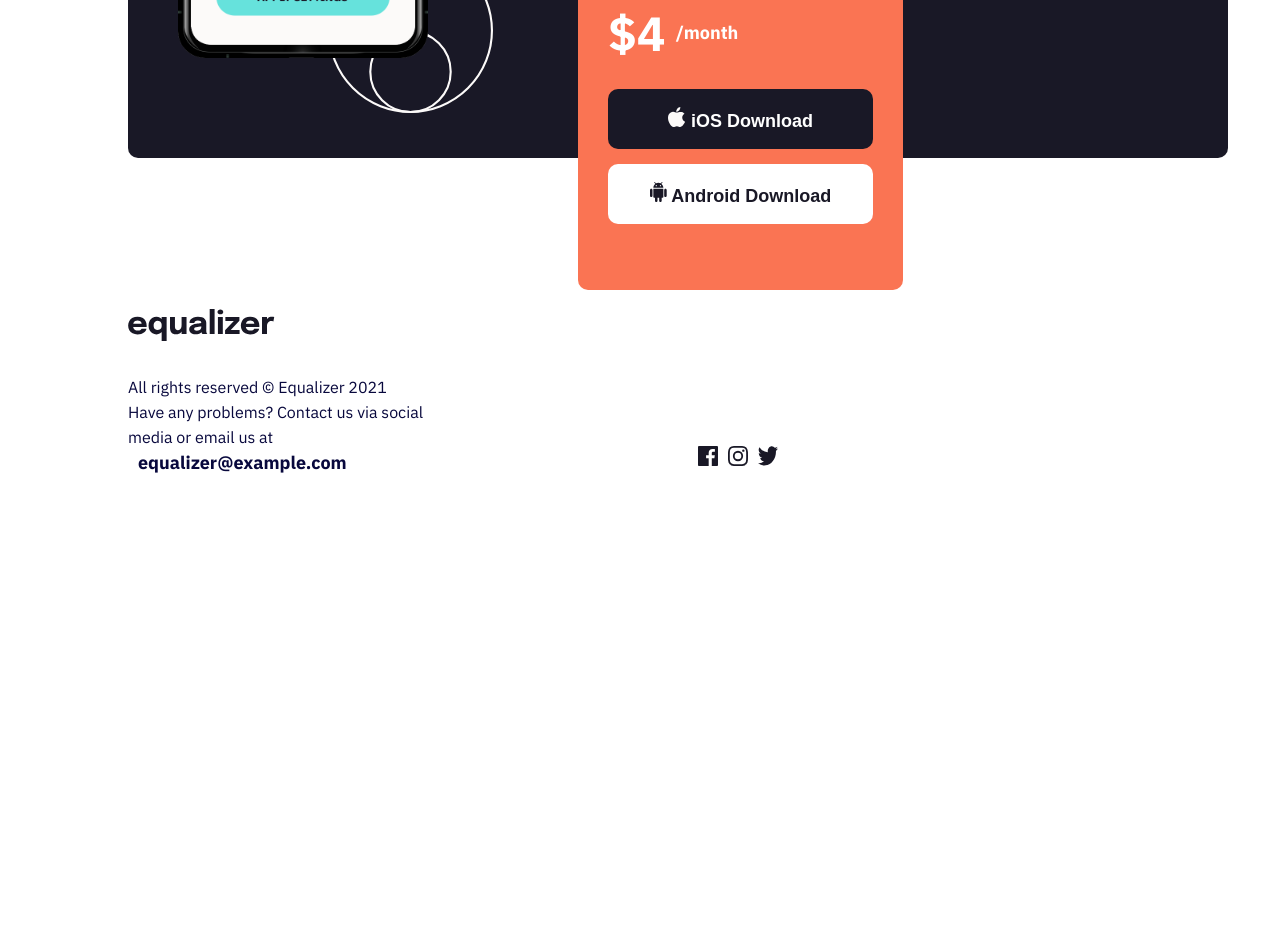
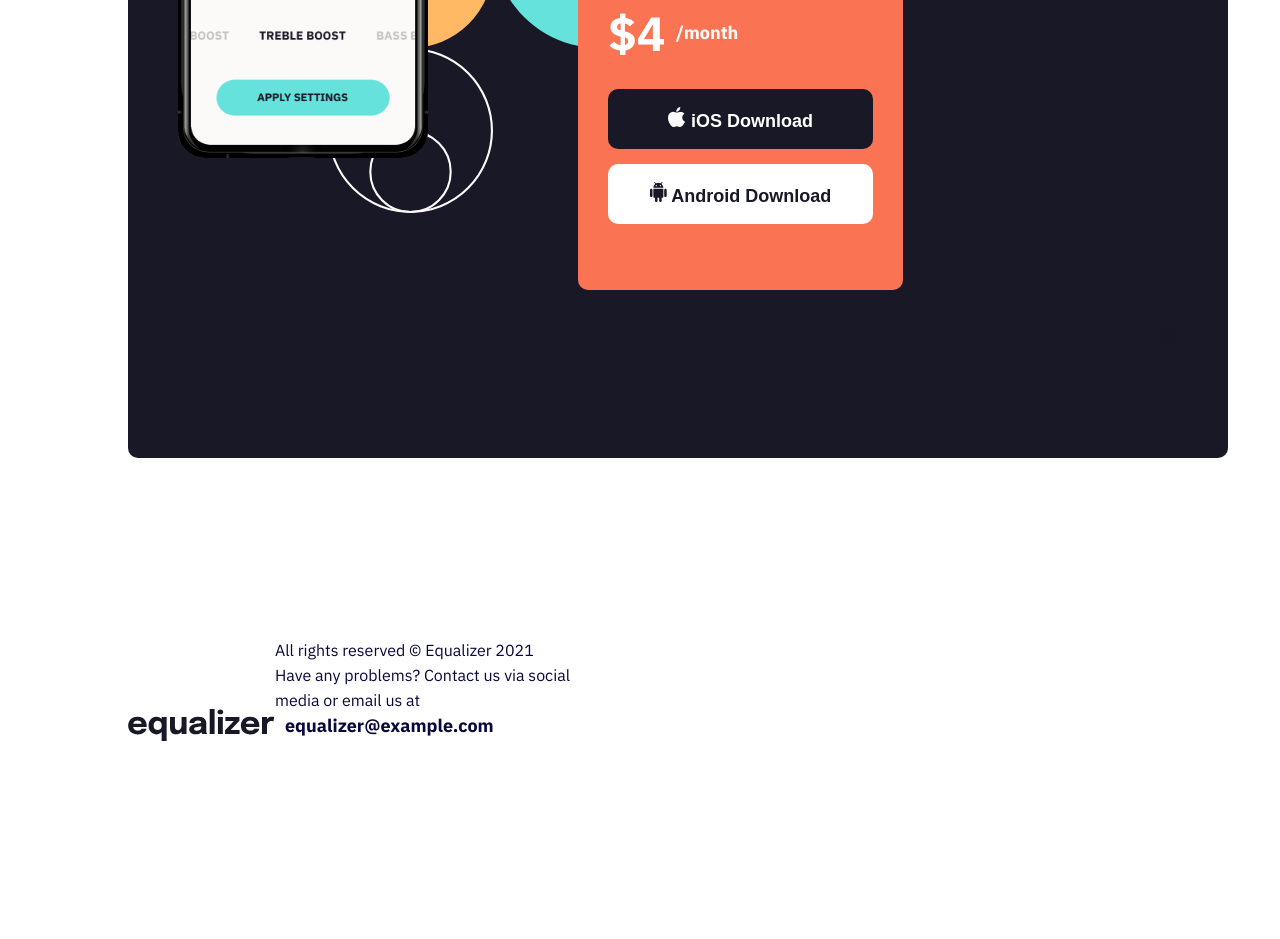
Before and after one commit to JCrotzer/Equalizer-landing-page, a plain HTML site: page index.html in a window 1280 px wide. Shown: the part 1060-1999 px from the top of the page. Before the commit the page ends 1686 px from the top, so only its background shows below. Drawn offline with Linux system fonts and the light colour scheme.

Commit message:
updated css

```diff
--- a/css/style.css
+++ b/css/style.css
@@ -332,11 +332,12 @@ p span {
 
     .top-ad {
         width: 1100px;
-        height: 500px;
+        height: 700px;
         background: url('../assets/bg-pattern-2.svg') no-repeat;
         background-position: top -40px left 200px;
         background-size: 30%;
         background-color: #191826;
+        margin-top: 100px;
     }
 
     .premium {
@@ -353,8 +354,23 @@ p span {
         height: 500px;
     }
 
+    .bottom {
+        display: flex;
+        flex-direction: row;
+        justify-content: space-between;
+        align-items: flex-start;
+        margin-top: 100px;
+    }
+
+    .bottom-content {
+        display: flex;
+        flex-direction: row;
+        justify-content: space-between;
+        align-items: flex-start;
+    }
+
     .social-media {
-        margin-left: 570px;
+        margin-left: 350px;
         margin-top: -230px;
         display: flex;
     }
```
